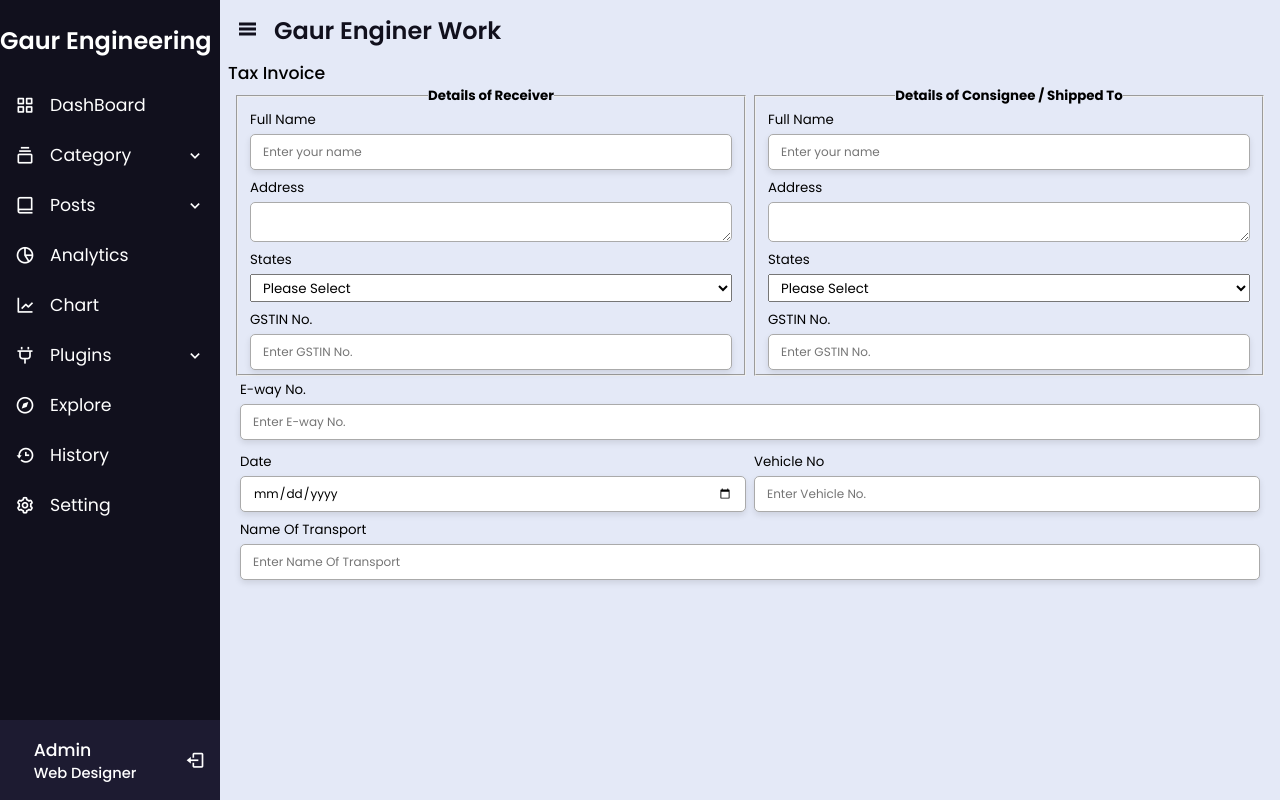
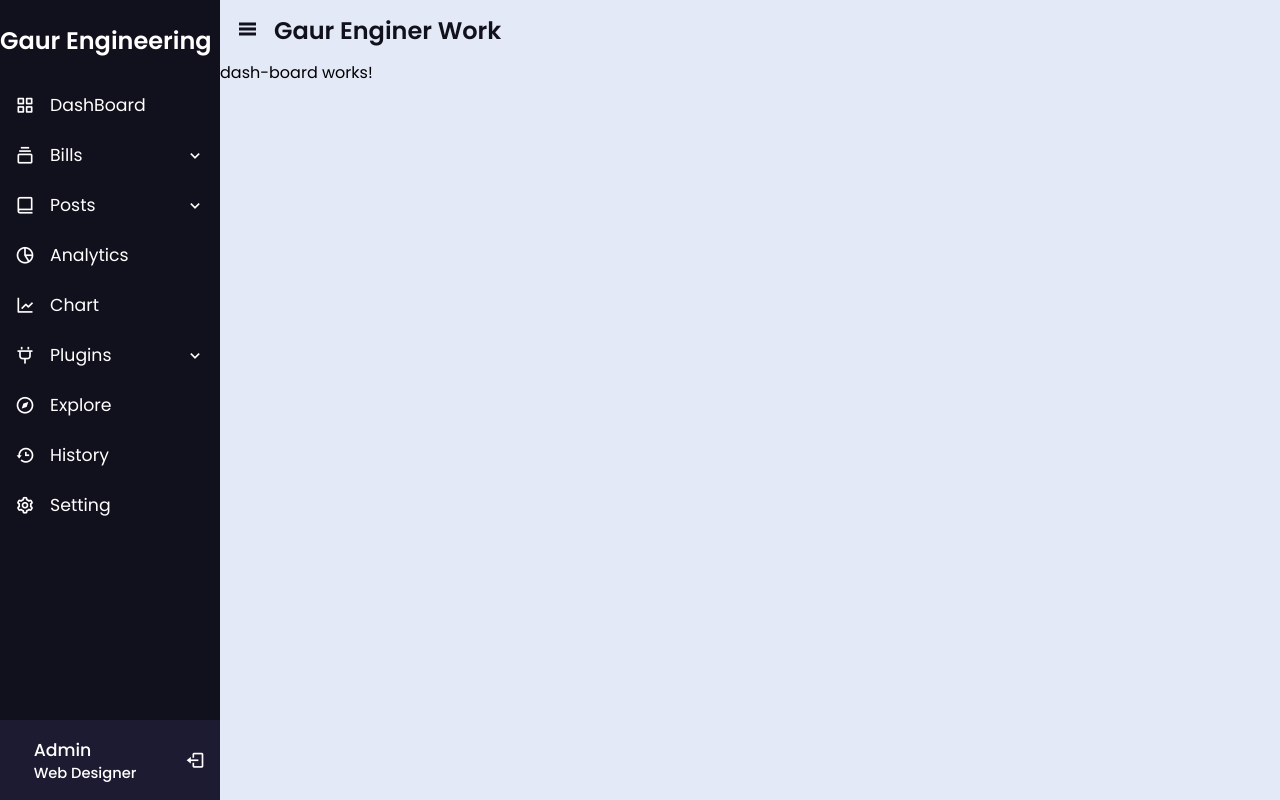
Before and after one commit to GAURAVBISHT9673/Angular_Learning, an Angular app in the folder BillManageSystem/: page / in a window 1280 px wide. Built offline with nearby package versions, Linux system fonts and the light colour scheme.

Commit message:
07-Nov-2025

```diff
--- a/BillManageSystem/src/app/app.routes.ts
+++ b/BillManageSystem/src/app/app.routes.ts
@@ -1,3 +1,12 @@
 import { Routes } from '@angular/router';
+import { DashBoardComponent } from './dash-board/dash-board.component';
+import { flush } from '@angular/core/testing';
+import { NotFoundComponent } from './not-found/not-found.component';
+import { BillsComponent } from './bills/bills.component';
+import { BillEntryFormComponent } from './bill-entry-form/bill-entry-form.component';
 
-export const routes: Routes = [];
+export const routes: Routes = [
+    {path:'' , component: DashBoardComponent , pathMatch: 'full'},
+    {path:'tax',component: BillEntryFormComponent},
+    {path:'**', component: NotFoundComponent}
+];
--- a/BillManageSystem/src/app/bill-entry-form/bill-entry-form.component.scss
+++ b/BillManageSystem/src/app/bill-entry-form/bill-entry-form.component.scss
@@ -2,6 +2,10 @@
     position: relative;
     margin: 0 8px;
     // background-color: white;
+}
+
+.details{
+    padding: 0 8px;
 }
 
 .container form .title{
@@ -14,12 +18,12 @@
     justify-content: space-between;
     // width: calc(100% / 2);
 }
-
+//
 .row{
     display: flex;
     justify-content: space-between;
     gap: 0.5rem;
-    padding: 0 8px;
+    // padding: 0 8px;
 }
 
 fieldset{
--- /dev/null
+++ b/BillManageSystem/src/app/dash-board/dash-board.component.html
@@ -0,0 +1 @@
+<p>dash-board works!</p>
--- a/BillManageSystem/src/app/left-side-nav-bar/left-side-nav-bar.component.html
+++ b/BillManageSystem/src/app/left-side-nav-bar/left-side-nav-bar.component.html
@@ -11,25 +11,25 @@
         <li>
             <a routerLink="">
                 <i class='bx bx-grid-alt'></i>
-                <span class="link_name">DashBoard</span>
+                <span class="link_name" routerLink="">DashBoard</span>
             </a>
             <ul class="sub-menu blank">
-                <li><a class="link_name">DashBoard</a></li>
+                <li><a class="link_name" routerLink="">DashBoard</a></li>
             </ul>
         </li>
         <li>
             <div class="icon-link">
                 <a routerLink="">
                     <i class='bx bx-collection'></i>
-                    <span class="link_name">Category</span>
+                    <span class="link_name">Bills</span>
                 </a>
                 <i class='bx bx-chevron-down arrow' (click)="toggleIcon($event)"></i>
                 <!-- <i class='bx bx-chevron-down arrow'></i> -->
                 <!-- <i [ngClass]="'bx ' + iconName" (click)="toggleIcon($event)" ></i> -->
             </div>
             <ul class="sub-menu">
-                <li><a class="link_name">Category</a></li>
-                <li><a routerLink="">Wed Design</a></li>
+                <li><a class="link_name">Bills</a></li>
+                <li><a routerLink="" routerLink="tax">Tax Invoice</a></li>
                 <li><a routerLink="">Login Form</a></li>
                 <li><a routerLink="">Card Design</a></li>
             </ul>
@@ -132,6 +132,6 @@
         <span class="text">Gaur Enginer Work</span>
     </div>
 
-    <!-- <router-outlet /> -->
-    <app-bill-entry-form />
+    <router-outlet />
+    <!-- <app-bill-entry-form /> -->
 </section>
--- a/BillManageSystem/src/app/left-side-nav-bar/left-side-nav-bar.component.ts
+++ b/BillManageSystem/src/app/left-side-nav-bar/left-side-nav-bar.component.ts
@@ -1,12 +1,11 @@
-import { NgClass } from '@angular/common';
+// import { NgClass } from '@angular/common';
 import { Component } from '@angular/core';
 import { RouterLink, RouterOutlet } from '@angular/router';
-import { BillEntryFormComponent } from '../bill-entry-form/bill-entry-form.component';
 
 
 @Component({
   selector: 'app-left-side-nav-bar',
-  imports: [BillEntryFormComponent],
+  imports: [RouterOutlet,RouterLink],
   templateUrl: './left-side-nav-bar.component.html',
   styleUrl: './left-side-nav-bar.component.scss'
 })
--- /dev/null
+++ b/BillManageSystem/src/app/not-found/not-found.component.html
@@ -0,0 +1 @@
+<p>not-found works!</p>
```
Also changed, not shown: BillManageSystem/src/app/dash-board/dash-board.component.ts (added, +11 -0 lines), BillManageSystem/src/app/not-found/not-found.component.ts (added, +11 -0 lines), BillManageSystem/src/app/dash-board/dash-board.component.scss (added), BillManageSystem/src/app/not-found/not-found.component.scss (added), 2 other files (tests, documents, lock files or other folders).
